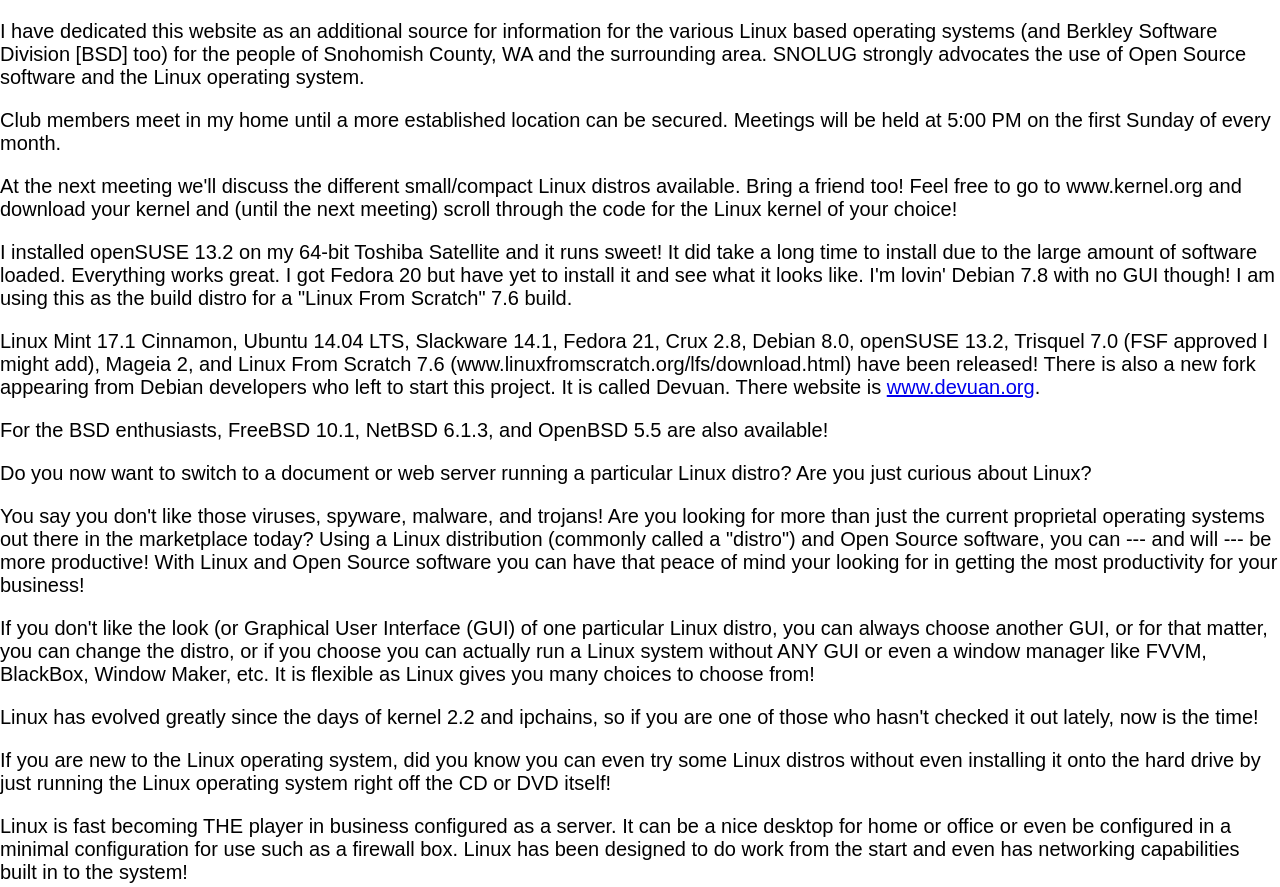
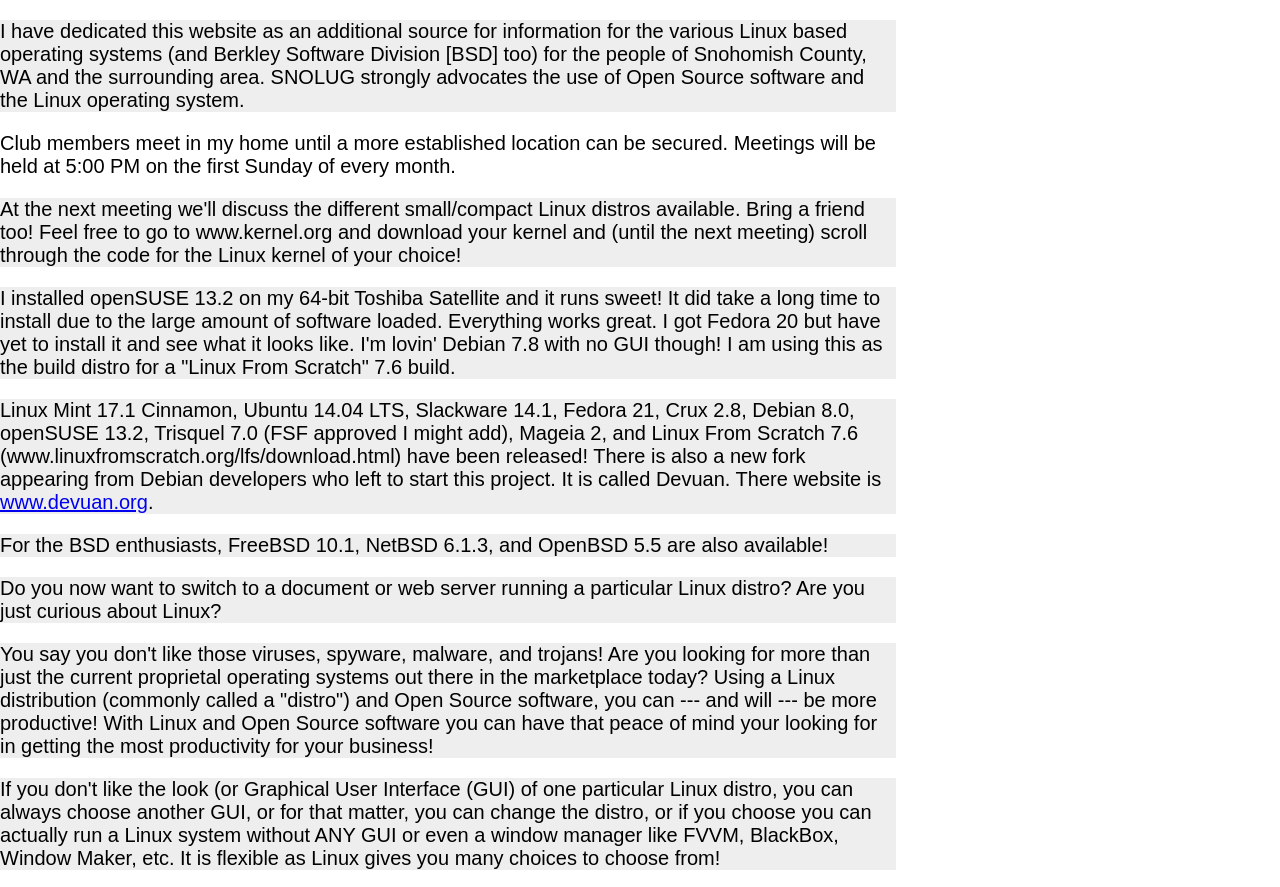
Before and after one commit to snolug/snolug.github.io, a plain HTML site: page roberts-corner.html in a window 1280 px wide. Shown: the top 887 px of the page. Drawn offline with Linux system fonts and the light colour scheme.

Commit message:
add some minimal styling

```diff
--- a/roberts-corner.html
+++ b/roberts-corner.html
@@ -4,6 +4,14 @@
   <link href="favicon.png" type="image/png" rel="icon">
   <link rel="stylesheet" href="style.css">
   <title>Snohomish County Linux User Group - Advocating Linux and Open Source Software!</title>
+  <style>
+    p {
+      width: 70%;
+    }
+    p:nth-child(odd) {
+      background-color: #eeeeee;
+    }
+  </style>
 </head>
 <body>
 
```
